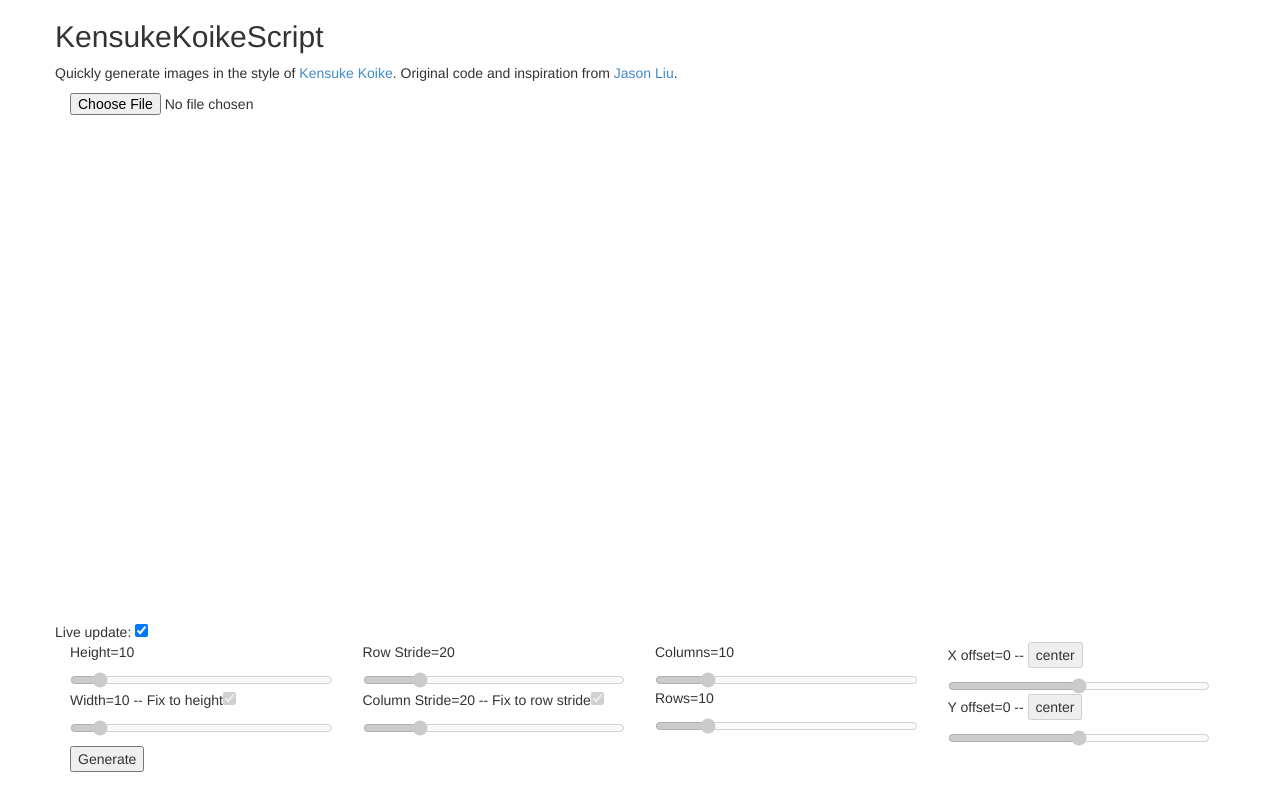
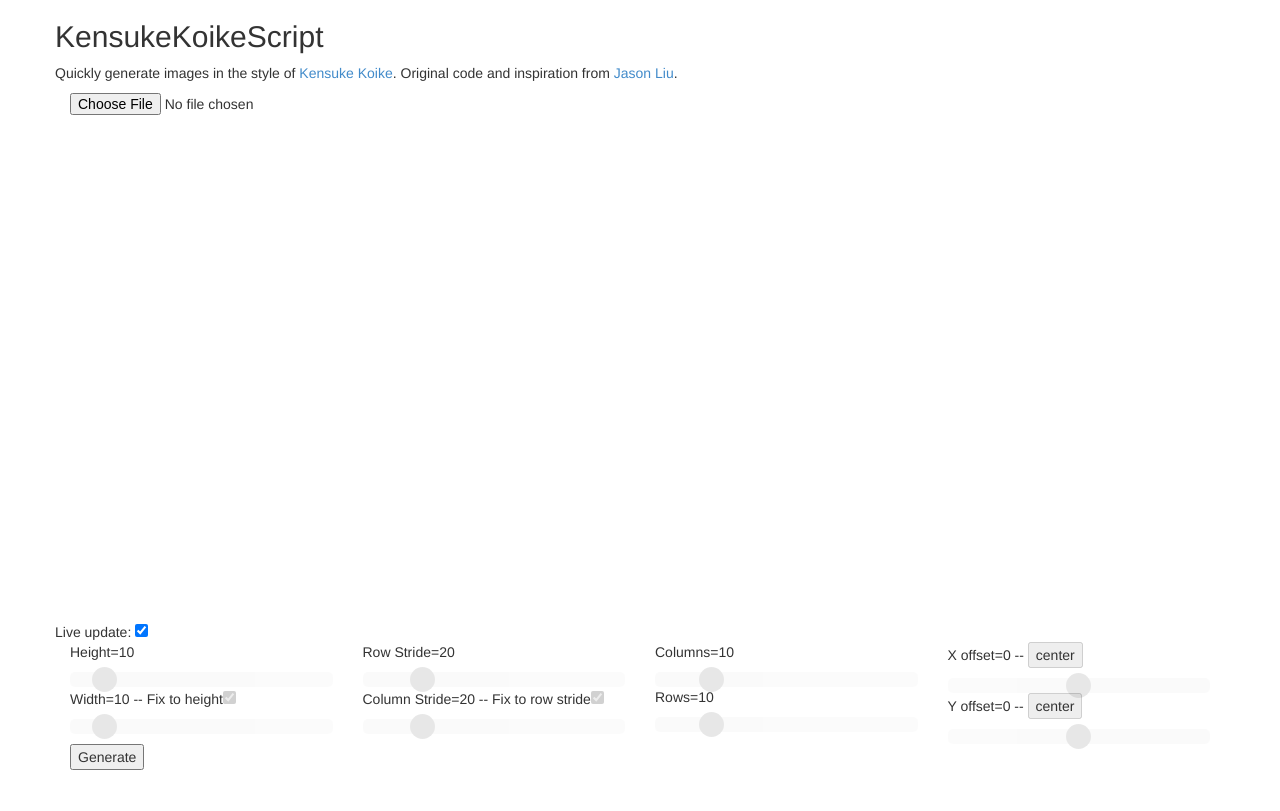
Before and after one commit to stephenpardy/stephenpardy.github.io, a Jekyll site: the page kensukekoike.html, which Jekyll copies as it is, in a window 1280 px wide. Shown: the top 811 px of the page. Built offline with Jekyll 4.4.1, drawn with Linux system fonts in a browser that asks for light colours; nearby versions of some CDN libraries.

Commit message:
style changes

```diff
--- a/kensukekoike.html
+++ b/kensukekoike.html
@@ -13,6 +13,44 @@
 <title>KensukeKoikeScript</title>
 <meta charset="utf-8">
 <link href="/bootstrap-3.2.0-dist/css/bootstrap.min.css" rel="stylesheet">
+
+<style>
+
+.slider {
+    -webkit-appearance: none;
+    width: 100%;
+    height: 15px;
+    border-radius: 5px;
+    background: #d3d3d3;
+    outline: none;
+    opacity: 0.7;
+    -webkit-transition: .2s;
+    transition: opacity .2s;
+}
+
+.slider::-webkit-slider-thumb {
+    -webkit-appearance: none;
+    appearance: none;
+    width: 25px;
+    height: 25px;
+    border-radius: 50%;
+    background: #222;
+    cursor: pointer;
+}
+
+.slider::-moz-range-thumb {
+    width: 25px;
+    height: 25px;
+    border-radius: 50%;
+    background: #222;
+    cursor: pointer;
+}
+
+input[type="range"]:disabled {
+    opacity: 0.1;
+}
+
+</style>
 
 </head>
 
```
